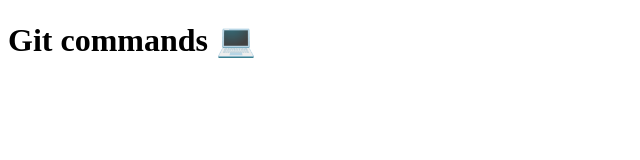
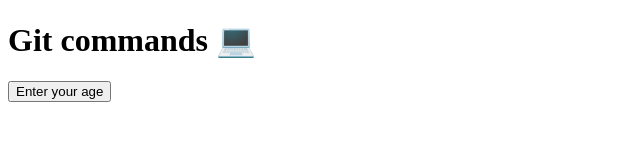
Before and after one commit to AndreiGulii/Git-commands, a plain HTML site: page index.html in a window 1280 px wide. Shown: the whole page, without its empty margins (0-640 px from the left). Drawn offline with Linux system fonts and the light colour scheme.

Commit message:
added form and button

```diff
--- a/index.html
+++ b/index.html
@@ -7,5 +7,8 @@
 </head>
 <body>
    <h1>Git commands 💻</h1>
+   <form>
+    <button>Enter your age</button>
+   </form>
 </body>
 </html>
```
